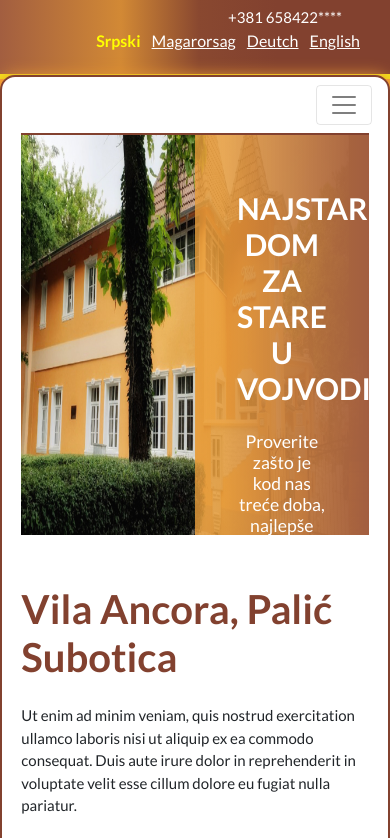
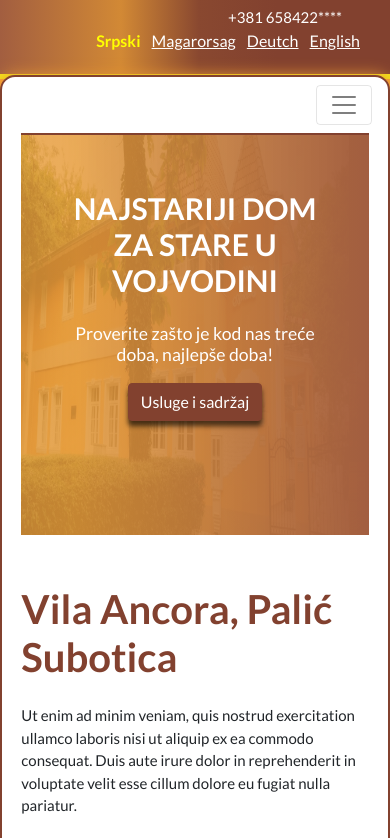
Before and after one commit to marchelo1/homework, a plain HTML site: page index.html in a window 390 px wide. Shown: the top 838 px of the page. Drawn offline with nearby package versions, Linux system fonts and the light colour scheme.

Commit message:
make some changes

```diff
--- a/css/style.css
+++ b/css/style.css
@@ -677,6 +677,9 @@ footer p {
   .custom-btn {
     margin-right: 0 !important;
   }
+  #transp {
+    width: 100%;
+  }
 }
 
 @media screen and (max-width: 992px) {
```
